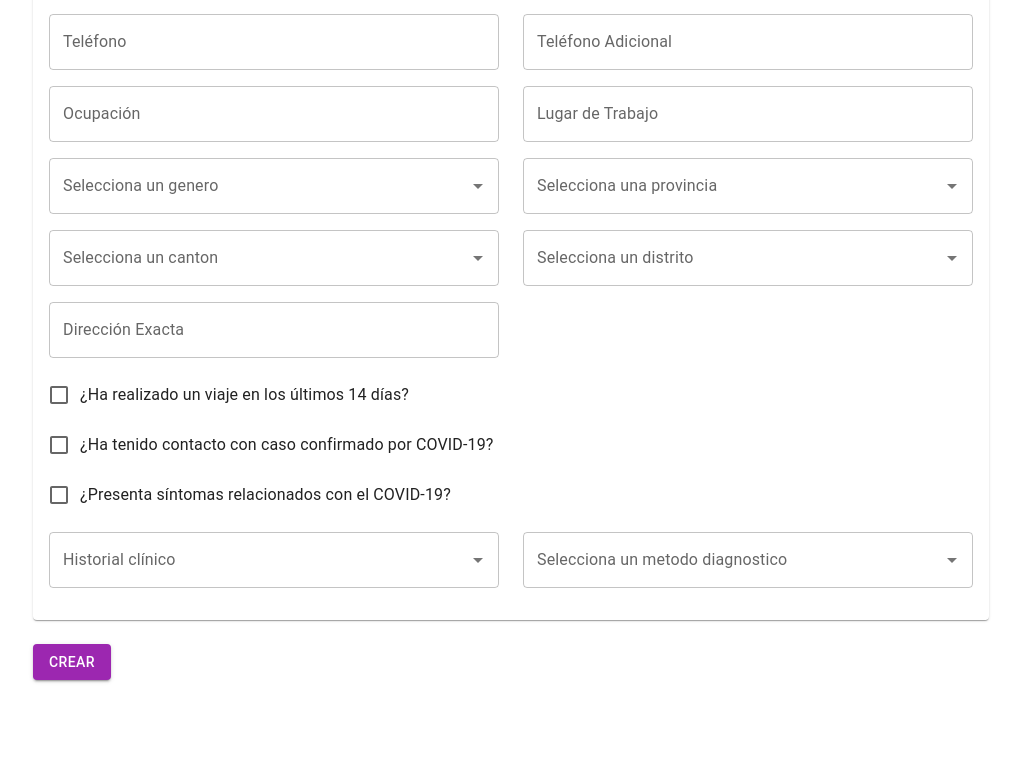
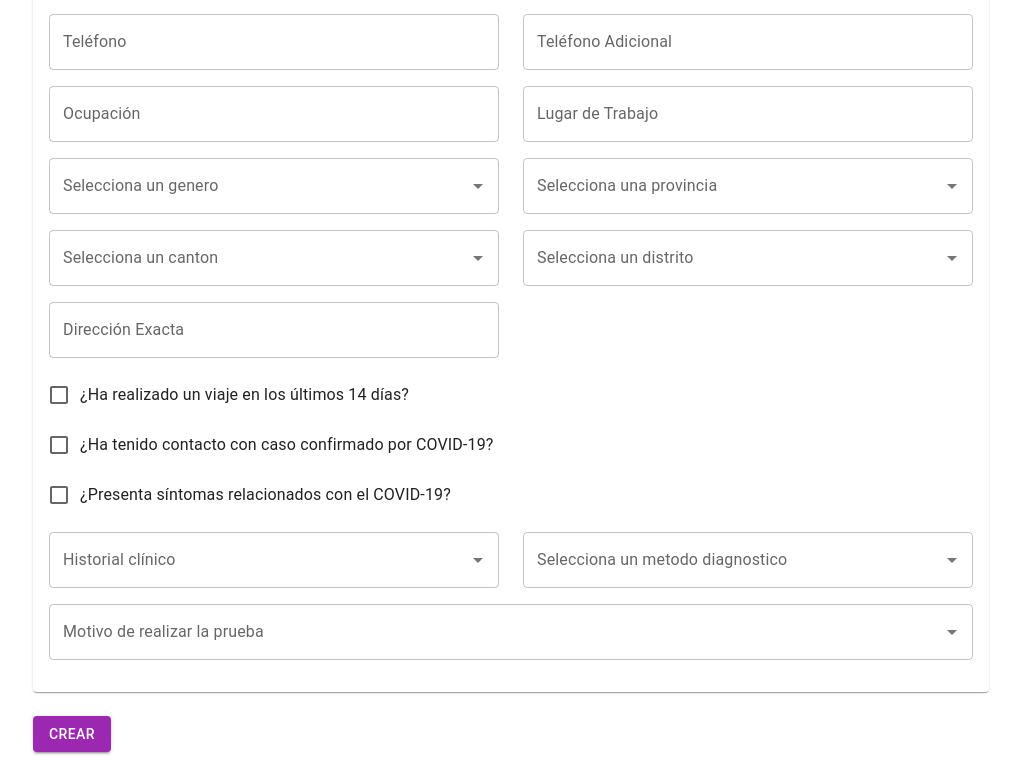
Before and after one commit to Camacaro/form-covid, a React (Vite) app: page / in a window 1280 px wide. Shown: the part 340-1116 px from the top of the page, without its empty margins (31-1052 px from the left). Before the commit the page ends 1044 px from the top, so only its background shows below. Built offline with nearby package versions, Linux system fonts and the light colour scheme; no server answers.

Commit message:
motivo de prueba

```diff
--- a/src/Pages/FormCovid.tsx
+++ b/src/Pages/FormCovid.tsx
@@ -17,6 +17,7 @@ import { usePaises } from '../hooks/usePaises';
 import { useSintoma } from '../hooks/useSintoma';
 import { usehistorialClinico } from '../hooks/usehistorialClinico';
 import { metodoDiagnostico } from '../data/metodoDiagnostico';
+import { motivosPrueba, motivoPrueba } from '../data/motivoPrueba';
 
 const initialValues = {
   fecha_muestra: new Date(),
@@ -89,6 +90,14 @@ const initialValues = {
   historial_clinico: [],
 
   metodo_diagnostico: '',
+  motivo_prueba: '',
+
+  fecha_viaje: '',
+  pais_destino: {
+    id: '',
+    value: '',
+    label: ''
+  }
 }
 
 const validationSchema = Yup.object().shape({
@@ -119,7 +128,10 @@ const validationSchema = Yup.object().shape({
   fecha_inicio_sintomas: Yup.date().required('Fecha de inicio de sintomas es requerida'),
   otros_sintomas: Yup.string(),
 
+  fecha_viaje: Yup.date().required('Fecha de viaje es requerida'),
+
   metodo_diagnostico: Yup.string().required('Método de diagnóstico es requerido'),
+  motivo_prueba: Yup.string().required('Motivo de prueba es requerido'),
 
   genero: Yup.object({
     value: Yup.string().required('Valor es requerido'),
@@ -142,6 +154,11 @@ const validationSchema = Yup.object().shape({
   }),
   // TODO Require opcional con el viaje_realizado
   lugar_visitado: Yup.object({
+    id: Yup.string().required('ID es requerido'),
+    value: Yup.string().required('Valor es requerido'),
+    label: Yup.string().required('Nombre es requerida'),
+  }),
+  pais_destino: Yup.object({
     id: Yup.string().required('ID es requerido'),
     value: Yup.string().required('Valor es requerido'),
     label: Yup.string().required('Nombre es requerida'),
@@ -849,7 +866,7 @@ export const FormCovid = () => {
                     </>
                   )}
 
-                   <Grid container spacing={3} >
+                  <Grid container spacing={3}>
                     <Grid item xs={12} md={6}>
                       <Box marginY={1} >
                         <Autocomplete
@@ -898,6 +915,73 @@ export const FormCovid = () => {
                     </Grid>
                   </Grid>
 
+                  <Box marginY={1} >
+                    <Autocomplete
+                      id="motivo_prueba"
+                      options={motivosPrueba}
+                      onBlur={handleBlur}
+                      onChange={(e, value) => setFieldValue('motivo_prueba', value)}
+                      renderInput={(params) => (
+                        <TextField
+                          {...params}
+                          autoComplete='off'
+                          name="motivo_prueba"
+                          variant="outlined"
+                          label="Motivo de realizar la prueba"
+                          fullWidth
+                        />
+                      )}
+                    />
+                  </Box>
+
+                  {values.motivo_prueba === motivoPrueba.VIAJE && (
+                    <Grid container spacing={3}>
+                      <Grid item xs={12} md={6}>
+                        <Box marginY={1} >
+                          <Autocomplete
+                            id="pais_destino"
+                            options={paises}
+                            getOptionLabel={(option) => option.label}
+                            onBlur={handleBlur}
+                            onChange={(e, value) => setFieldValue('pais_destino', value)}
+                            renderInput={(params) => (
+                              <TextField
+                                {...params}
+                                autoComplete='off'
+                                name="pais_destino"
+                                variant="outlined"
+                                label="Selecciona el pais destino"
+                                error={Boolean(touched.pais_destino && errors.pais_destino?.label)}
+                                helperText={touched.pais_destino && errors.pais_destino?.label}
+                                fullWidth
+                              />
+                            )}
+                          />
+                        </Box>
+                      </Grid>
+
+                      <Grid item xs={12} md={6}>
+                        <Box marginY={1} >
+                          <LocalizationProvider dateAdapter={AdapterDateFns}>
+                            <Stack spacing={3}>
+                              <DesktopDatePicker
+                                label="Fecha de viaje"
+                                inputFormat="MM/dd/yyyy"
+                                value={values.fecha_viaje}
+                                onChange={value => setFieldValue('fecha_viaje', value)}
+                                renderInput={(params) => <TextField {...params} />}
+                              />
+                            </Stack>
+                          </LocalizationProvider>
+
+                          <FormHelperText error>
+                            {errors.fecha_viaje}
+                          </FormHelperText>
+                        </Box>
+                      </Grid>
+                    </Grid>
+                  )}
+
 
 
                 </CardContent>
--- /dev/null
+++ b/src/data/motivoPrueba.ts
@@ -0,0 +1,10 @@
+
+export const motivoPrueba = {
+  VIAJE: 'Viaje',
+  OTRO: 'Otro'
+}
+
+export const motivosPrueba = [
+  motivoPrueba.VIAJE,
+  motivoPrueba.OTRO
+]
```
